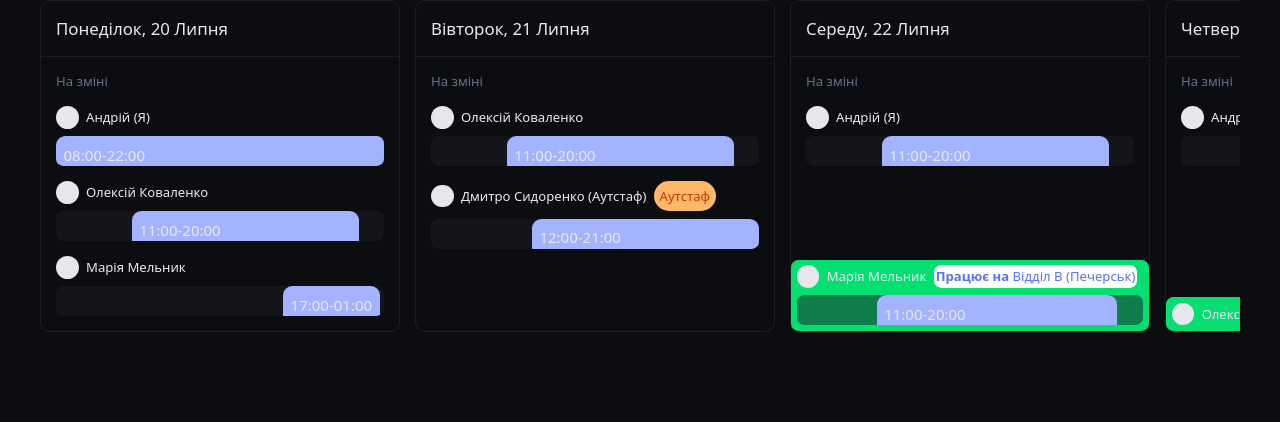
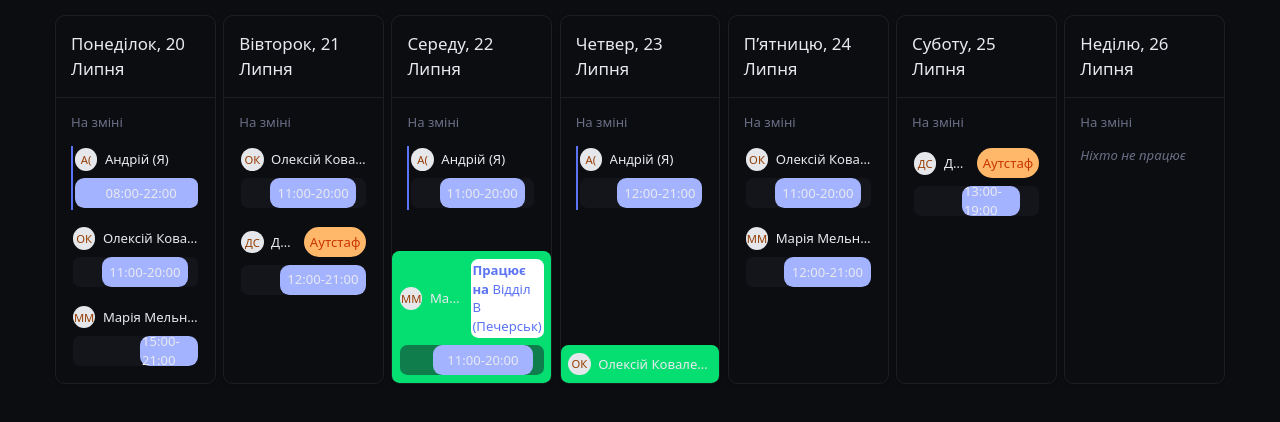
Before and after one commit to Andrey-Alohin/shift-app, a Next.js app: page /test in a window 1280 px wide. Shown: the top 422 px of the page. Built offline with nearby package versions, Linux system fonts and the light colour scheme; no server answers.

Commit message:
add styles

```diff
--- a/src/app/test/mockData.ts
+++ b/src/app/test/mockData.ts
@@ -75,8 +75,8 @@ export const mockRawSchedule: WeeklySchedule = [
     type: ShiftType.Work,
     originGroupId: mockMainGroup,
     actualGroupId: mockMainGroup,
-    startAt: "2026-07-20T14:00:00.000Z",
-    endAt: "2026-07-20T22:00:00.000Z",
+    startAt: "2026-07-20T12:00:00.000Z",
+    endAt: "2026-07-20T18:00:00.000Z",
   },
 
   // --- ВІВТОРОК (2026-07-21) ---
--- a/src/entities/shift/ui/ShifCard.tsx
+++ b/src/entities/shift/ui/ShifCard.tsx
@@ -2,6 +2,7 @@ import { ShiftType } from "@/shared/api";
 import Avatar from "@/shared/ui/Avatar";
 import RangeBar from "@/shared/ui/RangeBar";
 import { NormalizedShift } from "@/shared/utils/normalizeAndGroupWeekScheudle";
+import clsx from "clsx";
 import { number } from "yup";
 
 interface ShiftCardProps {
@@ -37,12 +38,14 @@ export default function ShiftCard({ shift, funcCalcRenge }: ShiftCardProps) {
     bgClass = "bg-sky-50 text-sky-800 border-sky-200";
   }
   return (
-    <div className="space-y-2">
-      <div className="flex items-center gap-2">
+    <div
+      className={clsx("space-y-2 p-0.5", isMe && "border-l-2 border-accent")}
+    >
+      <div className="flex relative items-center gap-2">
         <Avatar
           src={user.avatarUrl}
           name={user.name}
-          className="size-6 text-xs shrink-0 border-cyan-400"
+          className="size-6 text-xs shrink-0 border-cyan-400 text-amber-800"
         />
         <p className="text-sm font-medium text-foreground truncate">
           {user.name}
@@ -64,6 +67,7 @@ export default function ShiftCard({ shift, funcCalcRenge }: ShiftCardProps) {
           <RangeBar
             start={left}
             length={width}
+            className="text-sm"
           >{`${startAt}-${endAt}`}</RangeBar>
         </div>
       )}
--- a/src/features/DayCard/DayCard.tsx
+++ b/src/features/DayCard/DayCard.tsx
@@ -24,7 +24,7 @@ export default function DayCard({ day }: DayCardProps) {
   return (
     <div
       className={clsx(
-        "w-80 md:w-96 shrink-0 rounded-lg flex flex-col text-card-foreground shadow-sm border",
+        " shrink-0 rounded-lg flex flex-col text-card-foreground shadow-sm border",
         isToday && "border-primary/40",
       )}
     >
--- a/src/features/Week/Week.tsx
+++ b/src/features/Week/Week.tsx
@@ -7,7 +7,7 @@ interface WeekProps {
 
 export default function Week({ weekSchedule }: WeekProps) {
   return (
-    <div className="flex md:flex-row overflow-x-auto gap-4 items-strech">
+    <div className="w-full overflow-x-auto grid grid-cols-7 min-w-[1100px] gap-2 p-4">
       {Object.values(weekSchedule).map((day) => (
         <DayCard key={day.uiDate} day={day} />
       ))}
--- a/src/shared/ui/Avatar.tsx
+++ b/src/shared/ui/Avatar.tsx
@@ -30,7 +30,7 @@ function Avatar({ src, name, className, ...restProps }: AvatarProps) {
           className="h-full w-full object-cover"
         />
       ) : (
-        <span role="img" aria-label={"picture " + name} className="font-medium">
+        <span role="img" aria-label={"picture " + name} className="font-sm">
           {getInitials(name)}
         </span>
       )}
--- a/src/shared/ui/RangeBar.tsx
+++ b/src/shared/ui/RangeBar.tsx
@@ -1,15 +1,20 @@
+import clsx from "clsx";
 import { ComponentPropsWithRef } from "react";
 
 interface RangeBarProps extends ComponentPropsWithRef<"div"> {
   start: number;
   length: number;
+  className: string;
 }
 
-function RangeBar({ start, length, ...restProps }: RangeBarProps) {
+function RangeBar({ start, length, className, ...restProps }: RangeBarProps) {
   return (
     <>
       <div
-        className="absolute rounded-lg px-2 flex items-center h-10 bg-indigo-300"
+        className={clsx(
+          "absolute flex items-center justify-center rounded-lg px-0.5 h-full bg-indigo-300",
+          className,
+        )}
         style={{ left: `${start}%`, width: `${length}%` }}
         {...restProps}
       ></div>
```
